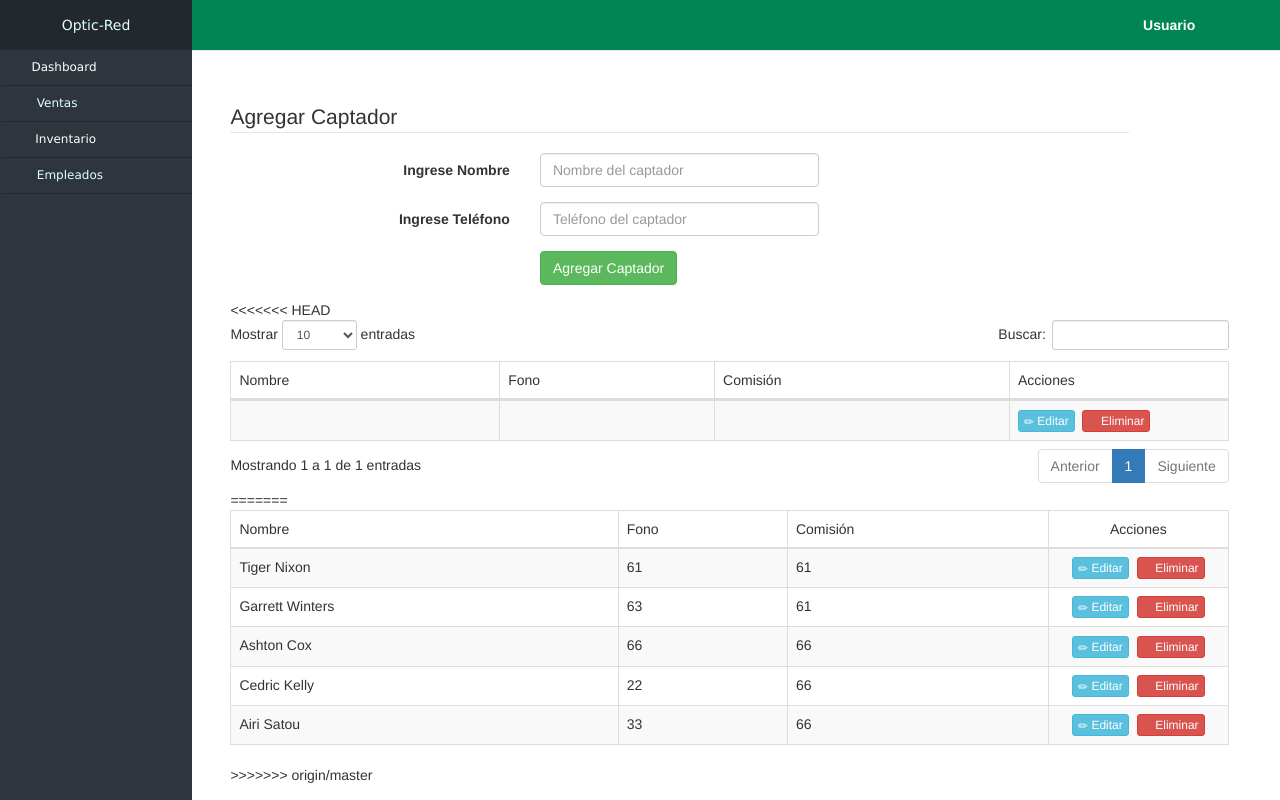
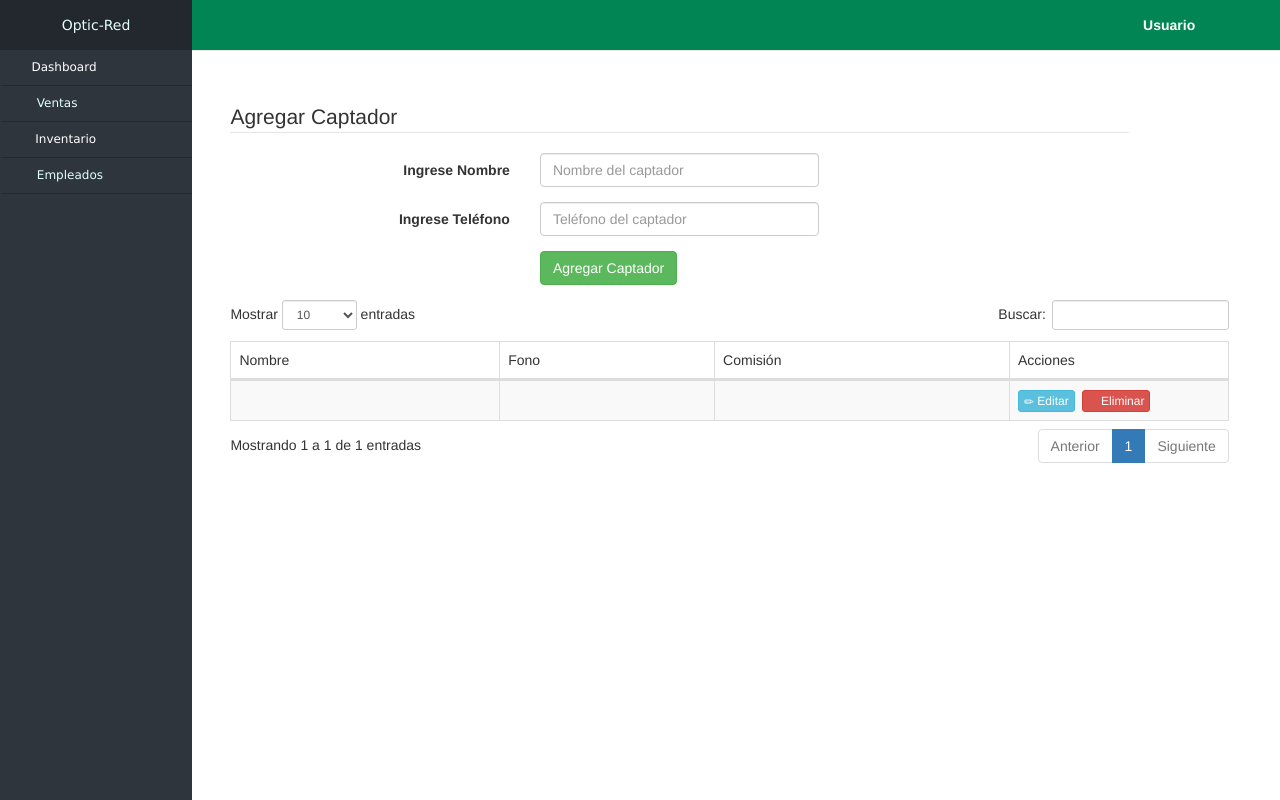
Before and after one commit to apeeclgithub/opticred-intranet, a PHP site: page /application/view/captador.php in a window 1280 px wide. Run offline with PHP 8.4, Linux system fonts and the light colour scheme; data that the repository does not hold is empty; some web fonts are replaced.

Commit message:
esta maloo

```diff
--- a/application/view/captador.php
+++ b/application/view/captador.php
@@ -32,54 +32,9 @@
 			</fieldset>
 		</form>
 	</div>
-<<<<<<< HEAD
+
 	<div id="captadorTableReload">
 		<?php require '../controller/CaptadorTable.php'; ?>
-=======
-	<div>
-		<table id="captadorTabla" class="table table-striped table-bordered tableWidth" cellspacing="0" width="100%">
-			<thead>
-				<tr>
-					<th>Nombre</th>
-					<th>Fono</th>
-					<th>Comisión</th>
-					<th class="widthOptions text-center">Acciones</th>
-				</tr>
-			</thead>
-			<tbody>
-				<tr>
-					<td>Tiger Nixon</td>
-					<td>61</td>
-					<td>61</td>
-					<td class="text-center"><button class="btn btn-info btn-xs" data-toggle="modal" data-target="#editCaptadorConfirmDialog"><span class="glyphicon glyphicon-pencil"></span>&nbsp;Editar</button>&nbsp;&nbsp;<button class="btn btn-danger btn-xs" data-toggle="modal" data-target="#deleteCaptadorConfirmDialog"><span class="glyphicon glyphicon-trash"></span>&nbsp;Eliminar</button></td>
-				</tr>
-				<tr>
-					<td>Garrett Winters</td>
-					<td>63</td>
-					<td>61</td>
-					<td class="text-center"><button class="btn btn-info btn-xs" data-toggle="modal" data-target="#editCaptadorConfirmDialog"><span class="glyphicon glyphicon-pencil"></span>&nbsp;Editar</button>&nbsp;&nbsp;<button class="btn btn-danger btn-xs" data-toggle="modal" data-target="#deleteCaptadorConfirmDialog"><span class="glyphicon glyphicon-trash"></span>&nbsp;Eliminar</button></td>
-				</tr>
-				<tr>
-					<td>Ashton Cox</td>
-					<td>66</td>
-					<td>66</td>
-					<td class="text-center"><button class="btn btn-info btn-xs" data-toggle="modal" data-target="#editCaptadorConfirmDialog"><span class="glyphicon glyphicon-pencil"></span>&nbsp;Editar</button>&nbsp;&nbsp;<button class="btn btn-danger btn-xs" data-toggle="modal" data-target="#deleteCaptadorConfirmDialog"><span class="glyphicon glyphicon-trash"></span>&nbsp;Eliminar</button></td>
-				</tr>
-				<tr>
-					<td>Cedric Kelly</td>
-					<td>22</td>
-					<td>66</td>
-					<td class="text-center"><button class="btn btn-info btn-xs" data-toggle="modal" data-target="#editCaptadorConfirmDialog"><span class="glyphicon glyphicon-pencil"></span>&nbsp;Editar</button>&nbsp;&nbsp;<button class="btn btn-danger btn-xs" data-toggle="modal" data-target="#deleteCaptadorConfirmDialog"><span class="glyphicon glyphicon-trash"></span>&nbsp;Eliminar</button></td>
-				</tr>
-				<tr>
-					<td>Airi Satou</td>
-					<td>33</td>
-					<td>66</td>
-					<td class="text-center"><button class="btn btn-info btn-xs" data-toggle="modal" data-target="#editCaptadorConfirmDialog"><span class="glyphicon glyphicon-pencil"></span>&nbsp;Editar</button>&nbsp;&nbsp;<button class="btn btn-danger btn-xs" data-toggle="modal" data-target="#deleteCaptadorConfirmDialog"><span class="glyphicon glyphicon-trash"></span>&nbsp;Eliminar</button></td>
-				</tr>
-			</tbody>
-		</table>
->>>>>>> origin/master
 	</div>
 
 	<!-- Modal Confimacion agregar captador-->
@@ -115,28 +70,16 @@
 							<!-- Text input-->
 							<input type="hidden" name="editIdCaptador" id="editIdCaptador">
 							<div class="form-group">
-<<<<<<< HEAD
 								<label class="col-md-4 control-label" for="editNameCaptador">Ingrese Nombre</label>
 								<div class="col-md-4">
 									<input name="editNameCaptador" id="editNameCaptador" type="text" placeholder="Nombre del captador" class="form-control input-md" >
-=======
-								<label class="col-md-4 control-label" for="marco">Ingrese Nombre</label>
-								<div class="col-md-7">
-									<input type="text" placeholder="Nombre" class="form-control input-md" >
->>>>>>> origin/master
 								</div>
 							</div>
 							<!-- Text input-->
 							<div class="form-group">
-<<<<<<< HEAD
 								<label class="col-md-4 control-label" for="editPhoneCaptador">Ingrese Teléfono</label>
 								<div class="col-md-4">
 									<input name="editPhoneCaptador" id="editPhoneCaptador" type="text" placeholder="Teléfono del captador" class="form-control input-md" >
-=======
-								<label class="col-md-4 control-label" for="stock">Ingrese Teléfono</label>
-								<div class="col-md-7">
-									<input type="number" placeholder="123" class="form-control input-md" >
->>>>>>> origin/master
 								</div>
 							</div>
 						</fieldset>
```
